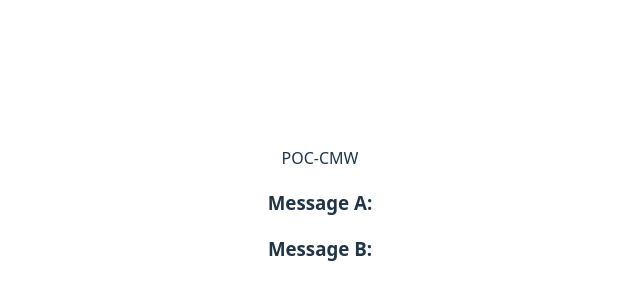
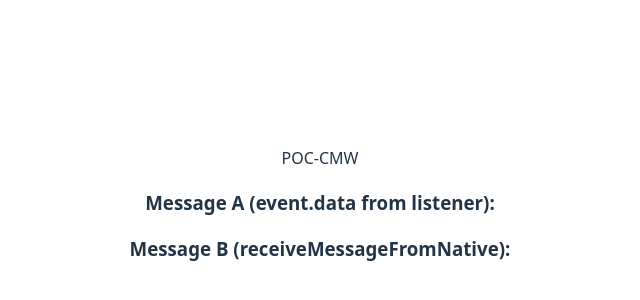
Before and after one commit to erikpz/poc-cm, a React (Vite) app: page / in a window 1280 px wide. Shown: the part 186-486 px from the top of the page, without its empty margins (320-960 px from the left). Built offline with nearby package versions, Linux system fonts and the light colour scheme.

Commit message:
Listeners 3

```diff
--- a/src/App.jsx
+++ b/src/App.jsx
@@ -9,7 +9,7 @@ function App() {
   const listenEvent = (event) => {
     if (event) {
       const eventStr = JSON.stringify(event.data);
-      console.log("Received event.data from listener 'message'", eventStr);
+      console.log("Received event.data from listener 'message'--------", eventStr);
       setmessage(eventStr);
     }
   }
@@ -23,7 +23,7 @@ function App() {
 
   useEffect(() => {
     window.receiveMessageFromNative = (msg) => {
-      console.log("Received from 'receiveMessageFromNative'", msg);
+      console.log("Received from 'receiveMessageFromNative'=======", msg);
       setmessage2(msg);
     };
   }, []);
@@ -31,9 +31,9 @@ function App() {
   return (
     <div>
       POC-CMW
-      <h3>Message A:</h3>
+      <h3>Message A (event.data from listener):</h3>
       <p>{message}</p>
-      <h3>Message B:</h3>
+      <h3>Message B (receiveMessageFromNative):</h3>
       <p>{message2}</p>
     </div>
   )
```
